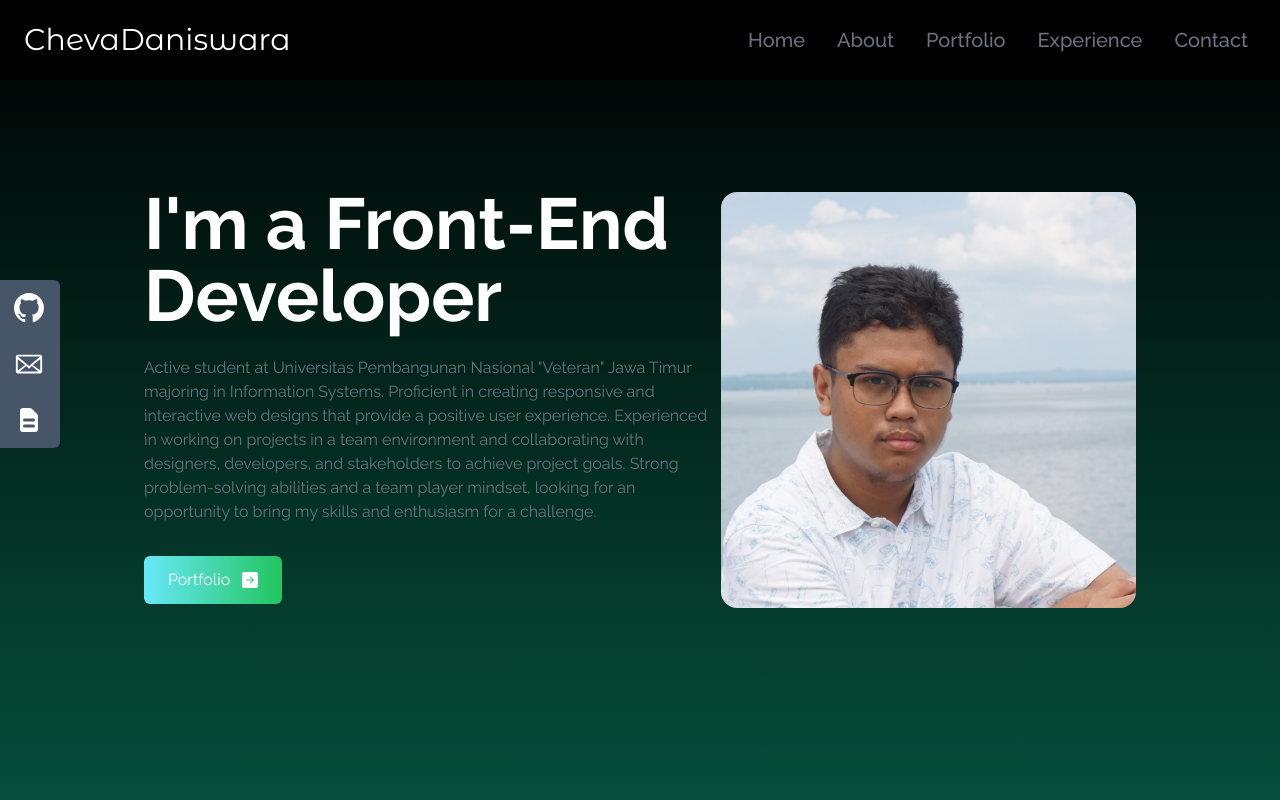
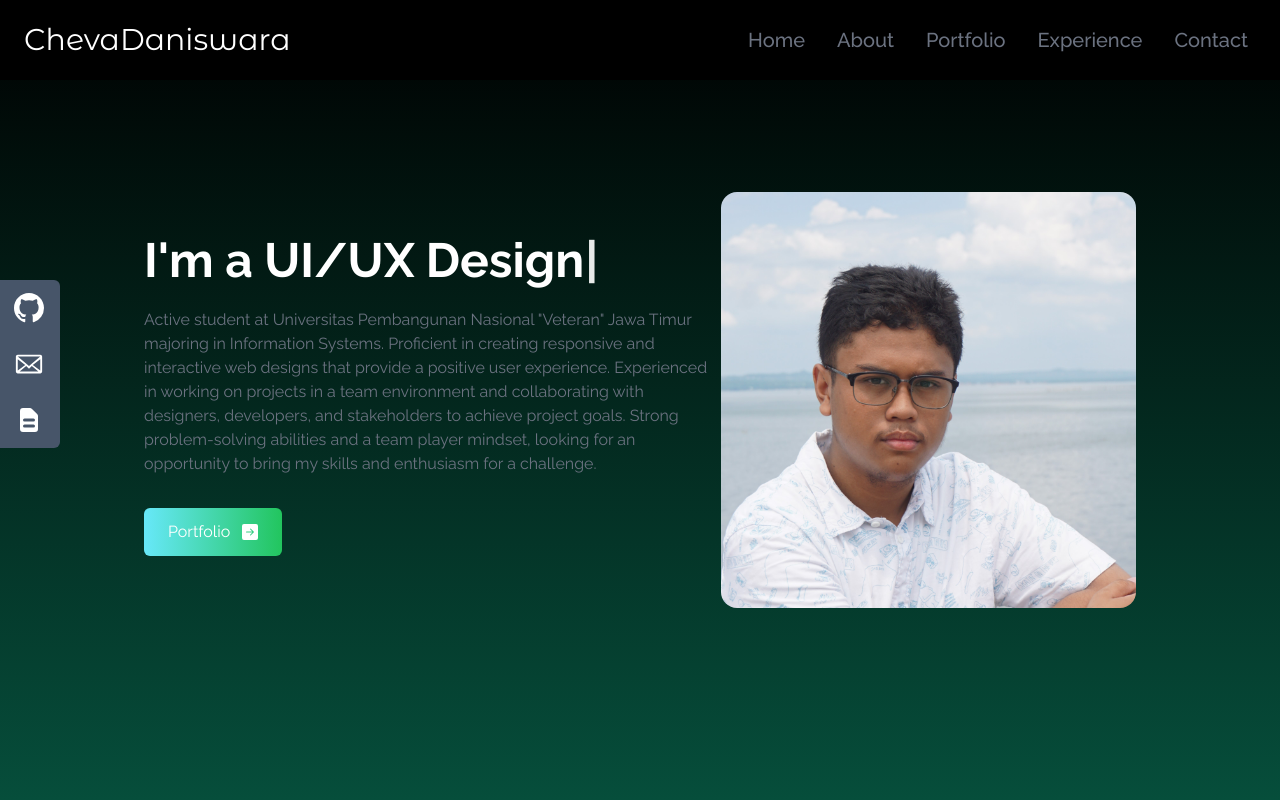
Before and after one commit to chevadaniswara/chevadaniswara-portfolio, a React (Create React App) app: page / in a window 1280 px wide. Shown: the top 800 px of the page. Built offline with nearby package versions, Linux system fonts and the light colour scheme.

Commit message:
added typing animation

```diff
--- a/package.json
+++ b/package.json
@@ -11,6 +11,7 @@
     "react-icons": "^4.7.1",
     "react-scripts": "5.0.1",
     "react-scroll": "^1.8.9",
+    "typewriter-effect": "^2.19.0",
     "web-vitals": "^2.1.4"
   },
   "scripts": {
--- a/src/components/Contact.jsx
+++ b/src/components/Contact.jsx
@@ -29,7 +29,9 @@ const Contact = () => {
                                     name="email"
                                     className="w-full p-1 ml-3 text-gray-500 outline-none bg-transparent"
                                 />
+
                             </div>
+                            <p id="helper-text-explanation" class="mt-2 text-sm text-gray-500 dark:text-gray-400">I'll never share your details. Your privacy, my promise.</p>
                         </div>
                         {/* START OF NAME */}
                         <div>
--- a/src/components/Home.jsx
+++ b/src/components/Home.jsx
@@ -2,15 +2,27 @@ import React from 'react'
 import Asep from "../assets/asep.jpg";
 import { BsArrowRightSquareFill } from "react-icons/bs"
 import { Link } from 'react-scroll';
+import Typewriter from 'typewriter-effect';
 
 function Home() {
     return (
         <div name="home" className='h-screen w-full bg-gradient-to-b from-black to-emerald-900 text-white' >
             <div className='max-w-screen-lg mx-auto flex flex-col items-center justify-center h-full px-4 md:flex-row'>
                 <div className='flex flex-col justify-center h-full'>
-                    <h2 className='text-4xl sm:text-7xl font-bold text-white'>
-                        I'm a Front-End Developer
-                    </h2>
+                        <h2 className='text-lg sm:text-5xl font-bold text-white'>
+                            <Typewriter
+                                options={{
+                                    autoStart: true,
+                                    loop: true,
+                                    delay: 60,
+                                    strings: [
+                                        "I'm a Front-End Developer",
+                                        "I'm a UI/UX Designer",
+                                        "Also a Tech Enthusiast"
+                                    ],
+                                }}
+                            />
+                        </h2>
                     <p className='text-gray-500 py-6'>
                         Active student at Universitas Pembangunan Nasional "Veteran" Jawa Timur majoring in Information Systems. Proficient in creating responsive and interactive web designs that provide a positive user experience. Experienced in working on projects in a team environment and collaborating with designers, developers, and stakeholders to achieve project goals. Strong problem-solving abilities and a team player mindset, looking for an opportunity to bring my skills and enthusiasm for a challenge.
                     </p>
@@ -25,7 +37,7 @@ function Home() {
                 </div>
 
                 <div>
-                    <img src={Asep} alt='foto asep buriq' className='rounded-2xl w-2/3 mx-auto md:w-full'/>
+                    <img src={Asep} alt='foto asep buriq' className='rounded-2xl w-2/3 mx-auto md:w-full' />
                 </div>
             </div>
         </div>
```
Also changed, not shown: 1 other file (tests, documents, lock files or other folders).
